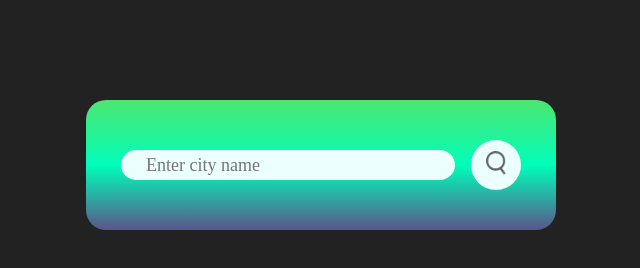
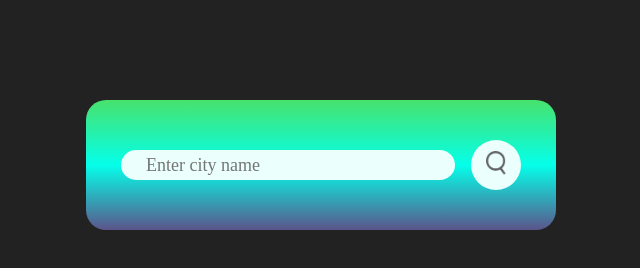
Before and after one commit to Saktheeswarii/WeatherNow, a plain HTML site: page index.html in a window 1280 px wide. Shown: the whole page, without its empty margins (319-959 px from the left). Drawn offline with Linux system fonts and the light colour scheme.

Commit message:
css file updated

```diff
--- a/style.css
+++ b/style.css
@@ -13,7 +13,7 @@ body
 {
     width: 90%;
     max-width: 470px;
-    background: linear-gradient(#4de671,#00feba,#5b548a);
+    background: linear-gradient(#47e26c,#05ffea,#5b548a);
     color: #fff;
     margin: 100px auto 0;
     border-radius: 20px;
```
